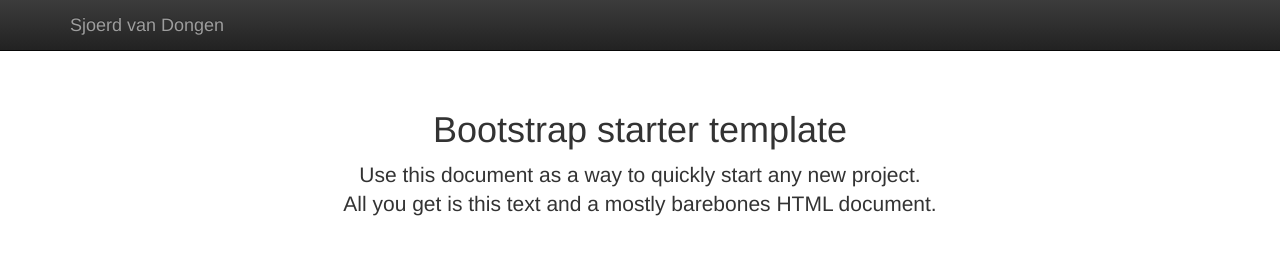
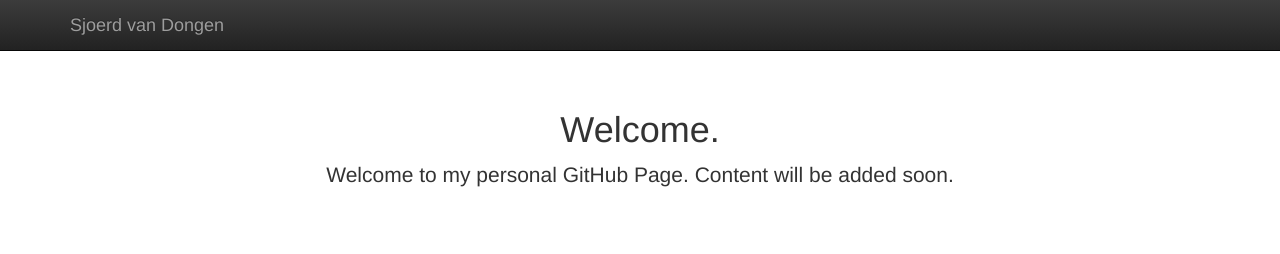
Before and after one commit to svdongen/svdongen.github.io, a plain HTML site: page index.html in a window 1280 px wide. Drawn offline with nearby package versions, Linux system fonts and the light colour scheme.

Commit message:
update home

```diff
--- a/index.html
+++ b/index.html
@@ -47,8 +47,8 @@
     <div class="container">
 
       <div class="starter-template">
-        <h1>Bootstrap starter template</h1>
-        <p class="lead">Use this document as a way to quickly start any new project.<br> All you get is this text and a mostly barebones HTML document.</p>
+        <h1>Welcome.</h1>
+        <p class="lead">Welcome to my personal GitHub Page. Content will be added soon.</p>
       </div>
 
     </div><!-- /.container -->
```
